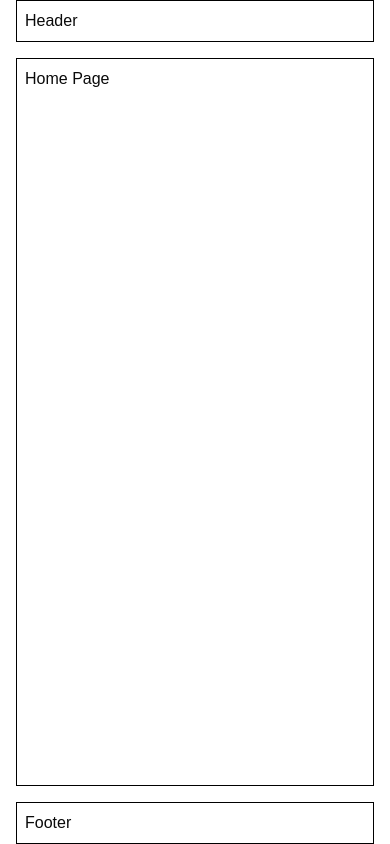
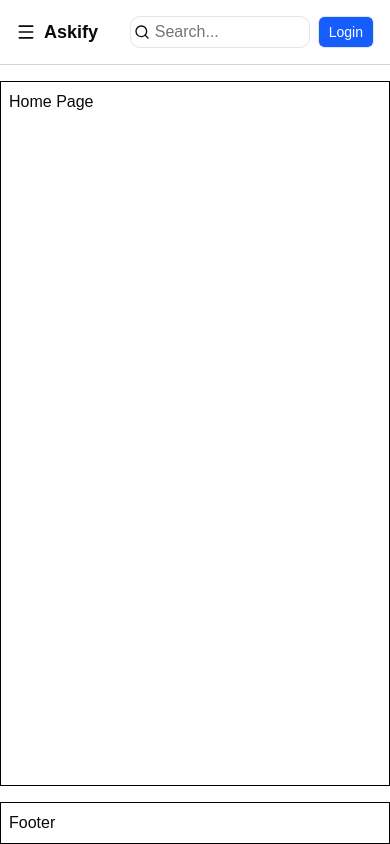
Before and after one commit to thienpm2002/askify-client, a React (Vite) app: page / in a window 390 px wide. Built offline with nearby package versions, Linux system fonts and the light colour scheme.

Commit message:
feat: add app layout with responsive header and sidebar

```diff
--- a/package.json
+++ b/package.json
@@ -1,5 +1,5 @@
 {
-  "name": "movie-explorer",
+  "name": "askify",
   "private": true,
   "version": "0.0.0",
   "type": "module",
--- a/src/components/common/Footer.jsx
+++ b/src/components/common/Footer.jsx
@@ -2,7 +2,7 @@ import React from 'react'
 
 const Footer = () => {
   return (
-    <footer className='border border-black p-2 col-span-full'>
+    <footer className='border border-black p-2'>
         <p>Footer</p>
     </footer>
   )
--- a/src/components/common/Header.jsx
+++ b/src/components/common/Header.jsx
@@ -1,9 +1,22 @@
 import React from 'react'
-
+import { Search } from 'lucide-react'
+import { Button } from '@/components/ui/button'
+import { Input } from "@/components/ui/input"
+import MobileMenu from '@/components/common/sidebar/MobileMenu'
 const Header = () => {
   return (
-    <header className='border border-black p-2 col-span-full'>
-        <h1>Header</h1>
+    <header className='border-b border-b-chart-1 py-4'>
+        <div className='flex items-center justify-between max-w-7xl mx-auto px-4'>
+            <div className='flex items-center gap-2'>
+              <MobileMenu />
+              <span className='font-bold text-lg md:text-[20px] lg:text-2xl'>Askify</span>
+            </div>
+            <div className='flex items-center gap-2 relative'>
+              <Search className='absolute left-1 w-4 h-4 cursor-pointer' />
+              <Input placeholder='Search...' className='w-45 md:w-64 lg:w-96 pl-6' />
+              <Button variant='outline' className='bg-blue-600 text-white rounded-sm cursor-pointer'>Login</Button>
+            </div>
+        </div>
     </header>
   )
 }
--- a/src/components/common/Sidebar.jsx
+++ /dev/null
@@ -1,11 +0,0 @@
-import React from 'react'
-
-const Sidebar = () => {
-  return (
-    <aside className='border border-black p-2 hidden md:block'>
-        <p>This is the sidebar.</p>
-    </aside>
-  )
-}
-
-export default Sidebar
--- /dev/null
+++ b/src/components/common/sidebar/MobileMenu.jsx
@@ -0,0 +1,51 @@
+import {
+  Sheet,
+  SheetContent,
+  SheetTrigger,
+  SheetHeader,
+  SheetTitle,
+  SheetDescription,
+  SheetClose,
+} from "@/components/ui/sheet"
+
+import { Menu} from "lucide-react"
+import { Link } from "react-router-dom"
+import { menuItems } from "./SidebarItems"
+
+const MobileMenu = () => {
+  return (
+    <Sheet>
+      <SheetTrigger asChild className="md:hidden">
+        <Menu className="w-5 h-5 cursor-pointer" />
+      </SheetTrigger>
+      <SheetContent side="left" className="w-50! rounded-r-lg md:hidden">
+        <SheetHeader>
+            <SheetTitle className="sr-only">Menu</SheetTitle>
+            <SheetDescription className="sr-only">
+              This is a simple mobile menu.
+            </SheetDescription>
+        </SheetHeader>
+        {/* Mobile menu content goes here */}
+        <nav>
+          <ul className="space-y-4">
+              {menuItems.map((item) => (
+                  <li key={item.path}>
+                      <SheetClose asChild>
+                          <Link
+                              to={item.path}
+                              className="flex items-center gap-3 rounded-md px-3 py-2 hover:bg-accent"
+                          >
+                              {item.icon}
+                              <span>{item.name}</span>
+                          </Link>
+                      </SheetClose>
+                  </li>
+              ))}
+          </ul>
+        </nav>
+      </SheetContent>
+    </Sheet>
+  )
+}
+
+export default MobileMenu
--- /dev/null
+++ b/src/components/common/sidebar/Sidebar.jsx
@@ -0,0 +1,27 @@
+
+import { menuItems } from "./SidebarItems"
+import { Link } from "react-router-dom"
+
+const Sidebar = () => {
+  return (
+    <aside className='w-50 hidden md:block py-4'>
+        <nav>
+          <ul className="space-y-4">
+              {menuItems.map((item) => (
+                  <li key={item.path}>
+                      <Link
+                          to={item.path}
+                          className="flex items-center gap-3 rounded-md py-2 hover:bg-accent px-4"
+                      >
+                          {item.icon}
+                          <span>{item.name}</span>
+                      </Link>
+                  </li>
+              ))}
+          </ul>
+        </nav>
+    </aside>
+  )
+}
+
+export default Sidebar
--- /dev/null
+++ b/src/components/common/sidebar/SidebarItems.jsx
@@ -0,0 +1,14 @@
+import { Home, User } from "lucide-react"
+
+export const menuItems = [
+  {
+    name: "Home",
+    icon: <Home className="h-5 w-5" />,
+    path: "/",
+  },
+  {
+    name: "Profile",
+    icon: <User className="h-5 w-5" />,
+    path: "/profile",
+  },
+]
--- /dev/null
+++ b/src/components/ui/input.jsx
@@ -0,0 +1,22 @@
+import * as React from "react"
+
+import { cn } from "@/lib/utils"
+
+function Input({
+  className,
+  type,
+  ...props
+}) {
+  return (
+    <input
+      type={type}
+      data-slot="input"
+      className={cn(
+        "h-8 w-full min-w-0 rounded-lg border border-input bg-transparent px-2.5 py-1 text-base transition-colors outline-none file:inline-flex file:h-6 file:border-0 file:bg-transparent file:text-sm file:font-medium file:text-foreground placeholder:text-muted-foreground focus-visible:border-ring focus-visible:ring-3 focus-visible:ring-ring/50 disabled:pointer-events-none disabled:cursor-not-allowed disabled:bg-input/50 disabled:opacity-50 aria-invalid:border-destructive aria-invalid:ring-3 aria-invalid:ring-destructive/20 md:text-sm dark:bg-input/30 dark:disabled:bg-input/80 dark:aria-invalid:border-destructive/50 dark:aria-invalid:ring-destructive/40",
+        className
+      )}
+      {...props} />
+  );
+}
+
+export { Input }
--- /dev/null
+++ b/src/components/ui/sheet.jsx
@@ -0,0 +1,136 @@
+import * as React from "react"
+import { Dialog as SheetPrimitive } from "radix-ui"
+
+import { cn } from "@/lib/utils"
+import { Button } from "@/components/ui/button"
+import { XIcon } from "lucide-react"
+
+function Sheet({
+  ...props
+}) {
+  return <SheetPrimitive.Root data-slot="sheet" {...props} />;
+}
+
+function SheetTrigger({
+  ...props
+}) {
+  return <SheetPrimitive.Trigger data-slot="sheet-trigger" {...props} />;
+}
+
+function SheetClose({
+  ...props
+}) {
+  return <SheetPrimitive.Close data-slot="sheet-close" {...props} />;
+}
+
+function SheetPortal({
+  ...props
+}) {
+  return <SheetPrimitive.Portal data-slot="sheet-portal" {...props} />;
+}
+
+function SheetOverlay({
+  className,
+  ...props
+}) {
+  return (
+    <SheetPrimitive.Overlay
+      data-slot="sheet-overlay"
+      className={cn(
+        "fixed inset-0 z-50 bg-black/10 duration-100 supports-backdrop-filter:backdrop-blur-xs data-open:animate-in data-open:fade-in-0 data-closed:animate-out data-closed:fade-out-0",
+        className
+      )}
+      {...props} />
+  );
+}
+
+function SheetContent({
+  className,
+  children,
+  side = "right",
+  showCloseButton = true,
+  ...props
+}) {
+  return (
+    <SheetPortal>
+      <SheetOverlay />
+      <SheetPrimitive.Content
+        data-slot="sheet-content"
+        data-side={side}
+        className={cn(
+          "fixed z-50 flex flex-col gap-4 bg-popover bg-clip-padding text-sm text-popover-foreground shadow-lg transition duration-200 ease-in-out data-[side=bottom]:inset-x-0 data-[side=bottom]:bottom-0 data-[side=bottom]:h-auto data-[side=bottom]:border-t data-[side=left]:inset-y-0 data-[side=left]:left-0 data-[side=left]:h-full data-[side=left]:w-3/4 data-[side=left]:border-r data-[side=right]:inset-y-0 data-[side=right]:right-0 data-[side=right]:h-full data-[side=right]:w-3/4 data-[side=right]:border-l data-[side=top]:inset-x-0 data-[side=top]:top-0 data-[side=top]:h-auto data-[side=top]:border-b data-[side=left]:sm:max-w-sm data-[side=right]:sm:max-w-sm data-open:animate-in data-open:fade-in-0 data-[side=bottom]:data-open:slide-in-from-bottom-10 data-[side=left]:data-open:slide-in-from-left-10 data-[side=right]:data-open:slide-in-from-right-10 data-[side=top]:data-open:slide-in-from-top-10 data-closed:animate-out data-closed:fade-out-0 data-[side=bottom]:data-closed:slide-out-to-bottom-10 data-[side=left]:data-closed:slide-out-to-left-10 data-[side=right]:data-closed:slide-out-to-right-10 data-[side=top]:data-closed:slide-out-to-top-10",
+          className
+        )}
+        {...props}>
+        {children}
+        {showCloseButton && (
+          <SheetPrimitive.Close data-slot="sheet-close" asChild>
+            <Button variant="ghost" className="absolute top-3 right-3" size="icon-sm">
+              <XIcon />
+              <span className="sr-only">Close</span>
+            </Button>
+          </SheetPrimitive.Close>
+        )}
+      </SheetPrimitive.Content>
+    </SheetPortal>
+  );
+}
+
+function SheetHeader({
+  className,
+  ...props
+}) {
+  return (
+    <div
+      data-slot="sheet-header"
+      className={cn("flex flex-col gap-0.5 p-4", className)}
+      {...props} />
+  );
+}
+
+function SheetFooter({
+  className,
+  ...props
+}) {
+  return (
+    <div
+      data-slot="sheet-footer"
+      className={cn("mt-auto flex flex-col gap-2 p-4", className)}
+      {...props} />
+  );
+}
+
+function SheetTitle({
+  className,
+  ...props
+}) {
+  return (
+    <SheetPrimitive.Title
+      data-slot="sheet-title"
+      className={cn("font-heading text-base font-medium text-foreground", className)}
+      {...props} />
+  );
+}
+
+function SheetDescription({
+  className,
+  ...props
+}) {
+  return (
+    <SheetPrimitive.Description
+      data-slot="sheet-description"
+      className={cn("text-sm text-muted-foreground", className)}
+      {...props} />
+  );
+}
+
+export {
+  Sheet,
+  SheetTrigger,
+  SheetClose,
+  SheetContent,
+  SheetHeader,
+  SheetFooter,
+  SheetTitle,
+  SheetDescription,
+}
--- a/src/layouts/MainLayout.jsx
+++ b/src/layouts/MainLayout.jsx
@@ -2,18 +2,20 @@ import React from 'react'
 import { Outlet } from "react-router-dom";
 import Header from '@/components/common/Header'
 import Footer from '@/components/common/Footer'
-import Sidebar from '@/components/common/Sidebar'
+import Sidebar from '@/components/common/sidebar/Sidebar'
 
 const MainLayout = () => {
   return (
-    <div className='min-h-screen max-w-7xl mx-auto px-4 md:px-6 grid grid-cols-1 grid-rows-[auto_1fr_auto] md:grid-cols-[200px_1fr] gap-4'>
+    <div className='min-h-screen flex flex-col'>
       <Header />
 
-      <Sidebar />
+       <div className="mx-auto flex w-full max-w-7xl flex-1 gap-4 py-4">
+        <Sidebar />
 
-      <main className='border border-black p-2'>
-        <Outlet />
-      </main>
+        <main className="border border-black p-2 flex-1">
+          <Outlet />
+        </main>
+      </div>
 
      <Footer />
     </div>
```
